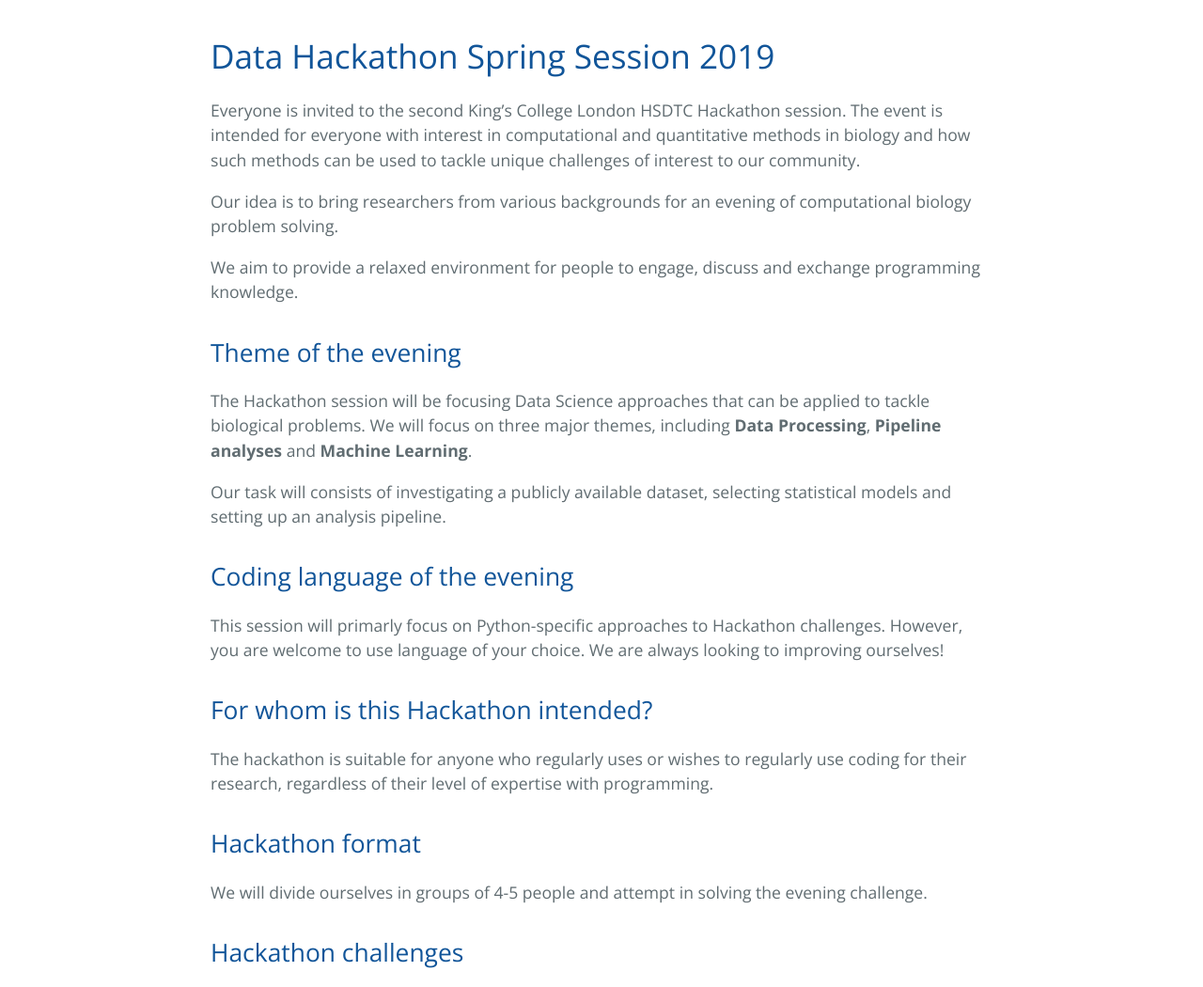
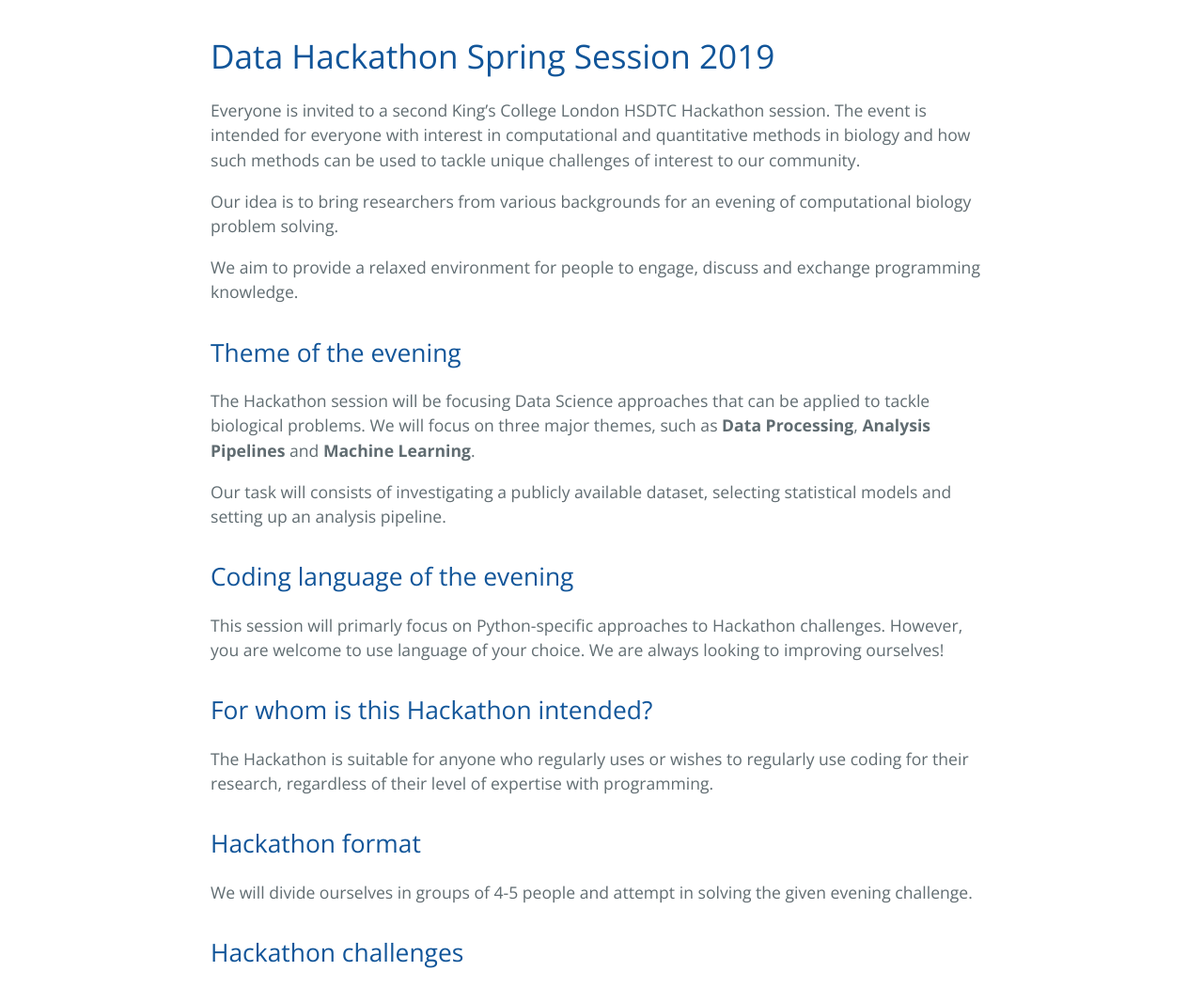
Before and after one commit to KHSDTC/Hackathon_Spring2019, a Jekyll site: the page built from index.md, in a window 1280 px wide and 1400 px high, scrolled down 245 px. Shown: the part 155-1205 px from the top of the window at 94% size. Built offline with Jekyll 4.4.1, drawn with Linux system fonts in a browser that asks for light colours; our own code applies the rules of GitHub Pages for plain Markdown files.

Commit message:
Update index.md

```diff
--- a/index.md
+++ b/index.md
@@ -6,7 +6,7 @@ layout: default
 
 # Data Hackathon Spring Session 2019
 
-Everyone is invited to the second King's College London HSDTC Hackathon session. The event is intended for everyone with interest in computational and quantitative methods in biology and how such methods can be used to tackle unique challenges of interest to our community.
+Everyone is invited to a second King's College London HSDTC Hackathon session. The event is intended for everyone with interest in computational and quantitative methods in biology and how such methods can be used to tackle unique challenges of interest to our community.
 
 Our idea is to bring researchers from various backgrounds for an evening of computational biology problem solving.
 
@@ -14,7 +14,7 @@ We aim to provide a relaxed environment for people to engage, discuss and exchan
 
 ## Theme of the evening
 
-The Hackathon session will be focusing Data Science approaches that can be applied to tackle biological problems. We will focus on three major themes, including **Data Processing**, **Pipeline analyses** and **Machine Learning**.
+The Hackathon session will be focusing Data Science approaches that can be applied to tackle biological problems. We will focus on three major themes, such as **Data Processing**, **Analysis Pipelines** and **Machine Learning**.
 
 Our task will consists of investigating a publicly available dataset, selecting statistical models and setting up an analysis pipeline.
 
@@ -24,11 +24,11 @@ This session will primarly focus on Python-specific approaches to Hackathon chal
 
 ## For whom is this Hackathon intended?
 
-The hackathon is suitable for anyone who regularly uses or wishes to regularly use coding for their research, regardless of their level of expertise with programming.
+The Hackathon is suitable for anyone who regularly uses or wishes to regularly use coding for their research, regardless of their level of expertise with programming.
 
 ## Hackathon format
 
-We will divide ourselves in groups of 4-5 people and attempt in solving the evening challenge.
+We will divide ourselves in groups of 4-5 people and attempt in solving the given evening challenge.
 
 ## Hackathon challenges
 
```
